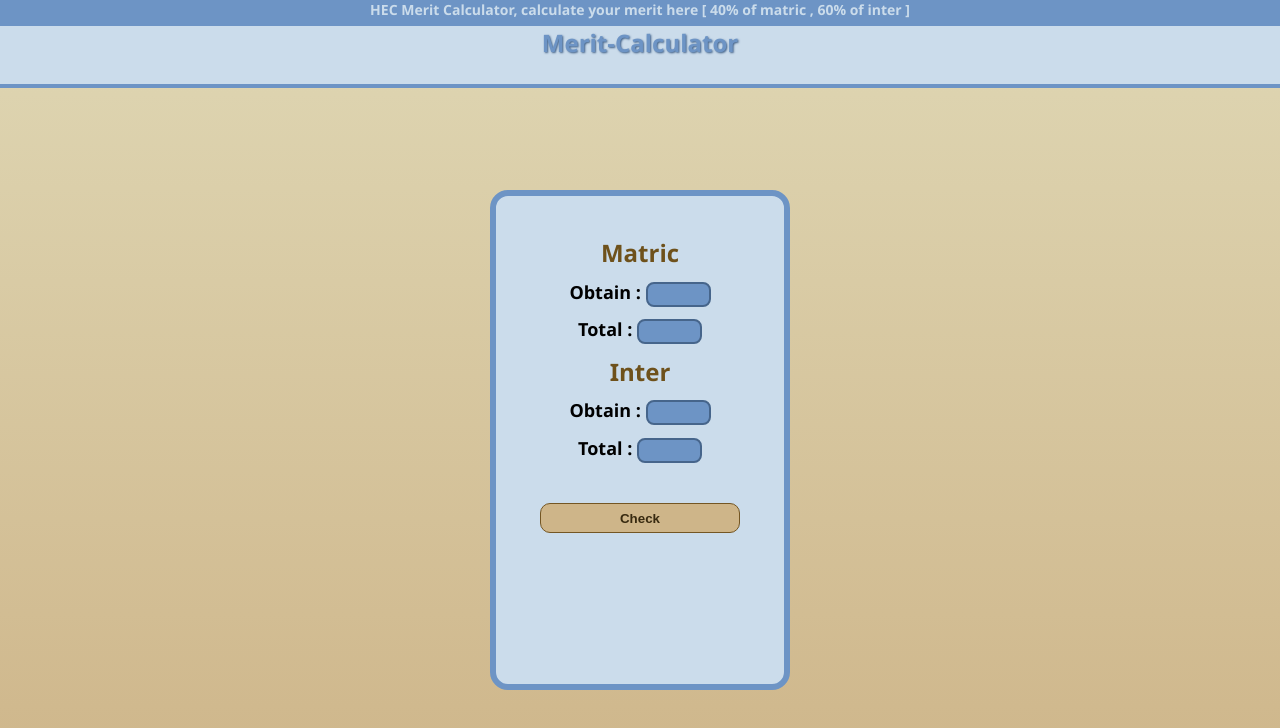
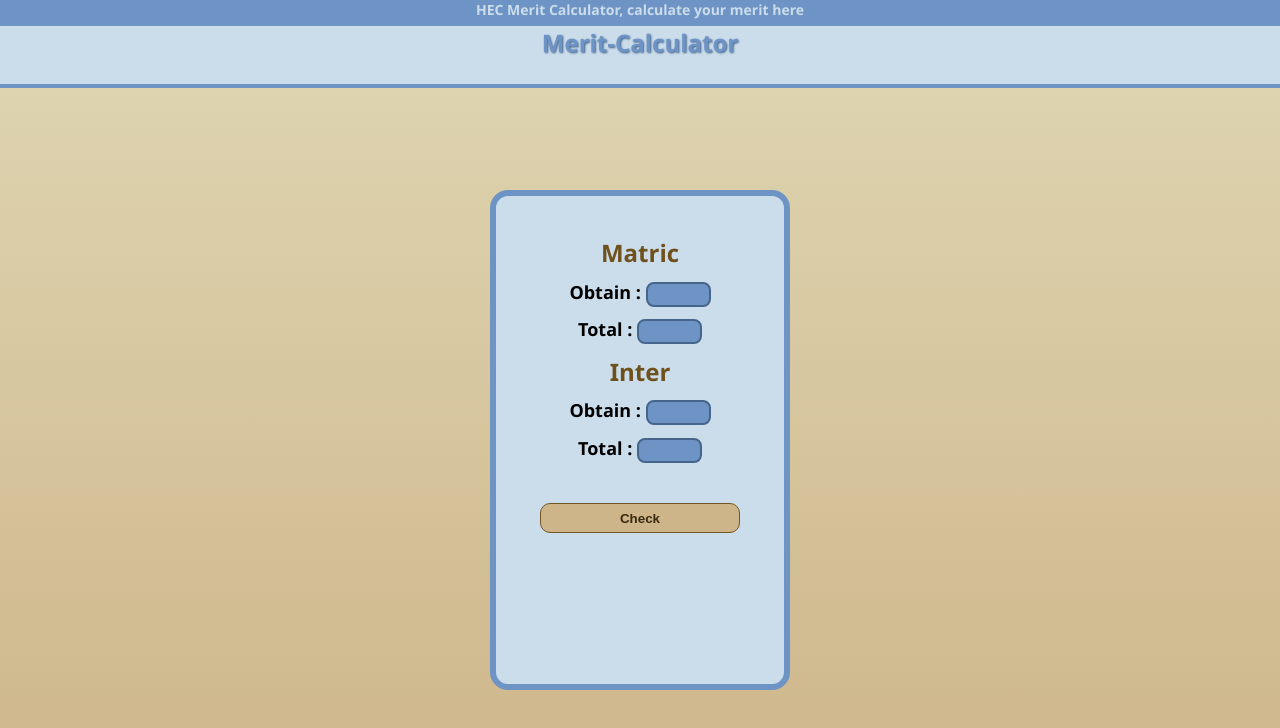
Before and after one commit to MuhammadAbdullah149/Merit-Calculator, a plain HTML site: page index.html in a window 1280 px wide. Drawn offline with Linux system fonts and the light colour scheme.

Commit message:
Update HEC Merit Calculator description
Removed percentage details from the HEC Merit Calculator description.

```diff
--- a/index.html
+++ b/index.html
@@ -9,7 +9,7 @@
 <body>
 
     <nav>
-      <div class="main">HEC Merit Calculator, calculate your merit here [ 40% of matric , 60% of inter ]</div>
+      <div class="main">HEC Merit Calculator, calculate your merit here</div>
       <div class="head"><h1>Merit-Calculator</h1></div>
     </nav>
 
```
